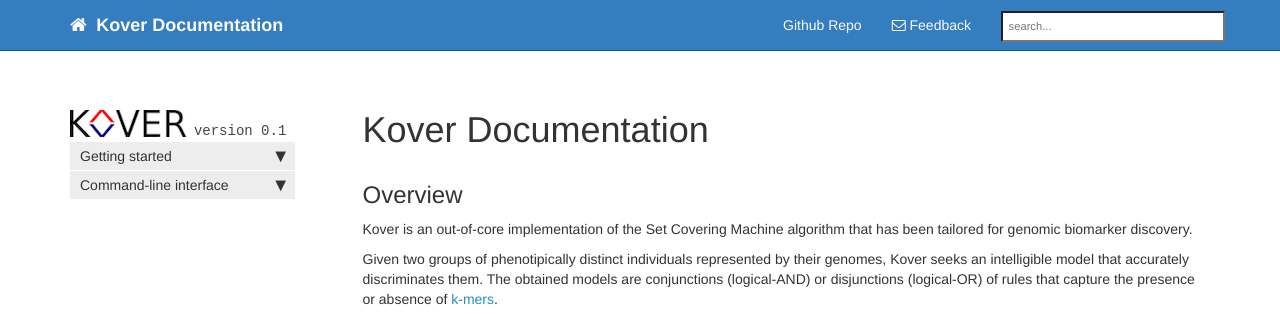
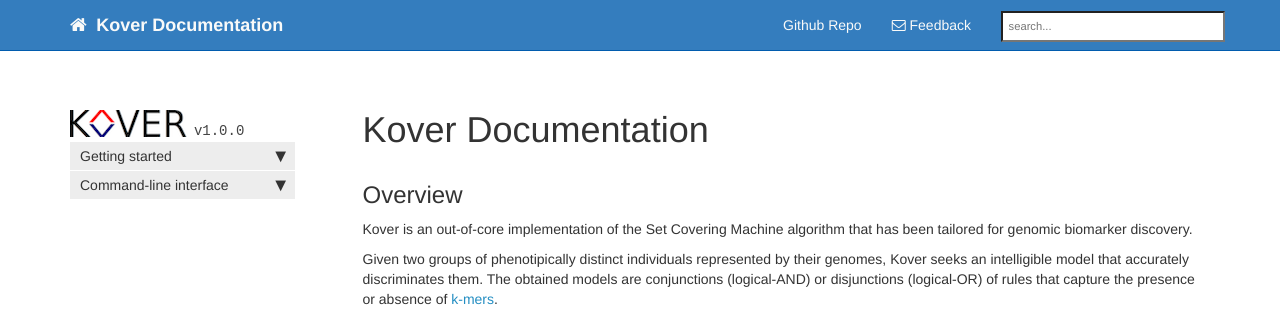
Before and after one commit to aldro61/kover, a Jekyll site: the page built from index.md, in a window 1280 px wide. Shown: the top 314 px of the page. Built offline with Jekyll 4.4.1, drawn with Linux system fonts in a browser that asks for light colours; nearby versions of some CDN libraries; library files that are not in the unit come from our copies; Markdown is read by kramdown in place of the engine named in the settings; comment, search, counter and statistics services are not loaded.

Commit message:
Updated kover version in doc

```diff
--- a/_config.yml
+++ b/_config.yml
@@ -16,7 +16,7 @@
 # variables
 
 sidebar_tagline: <img src="images/logo_sidebar.png">
-sidebar_version: version 0.1
+sidebar_version: v1.0.0
 theme_file: theme-blue.css
 project_file_name: doc
 
--- a/configs/config_writers.yml
+++ b/configs/config_writers.yml
@@ -1,5 +1,5 @@
 # project definitions
-project: kover_0.1
+project: kover_1.0.0
 audience: writers
 product: all
 platform: all
@@ -16,7 +16,7 @@
 # variables
 
 sidebar_tagline: <img src="images/logo_sidebar.png">
-sidebar_version: version 0.1
+sidebar_version: v1.0.0
 theme_file: theme-blue.css
 project_file_name: doc
 
--- a/configs/config_writers_pdf.yml
+++ b/configs/config_writers_pdf.yml
@@ -4,7 +4,7 @@
 port: 4004
 print: true
 print_title: Kover Documentation
-print_subtitle: version 0.1
+print_subtitle: v1.0.0
 defaults:
   -
     scope:
```
